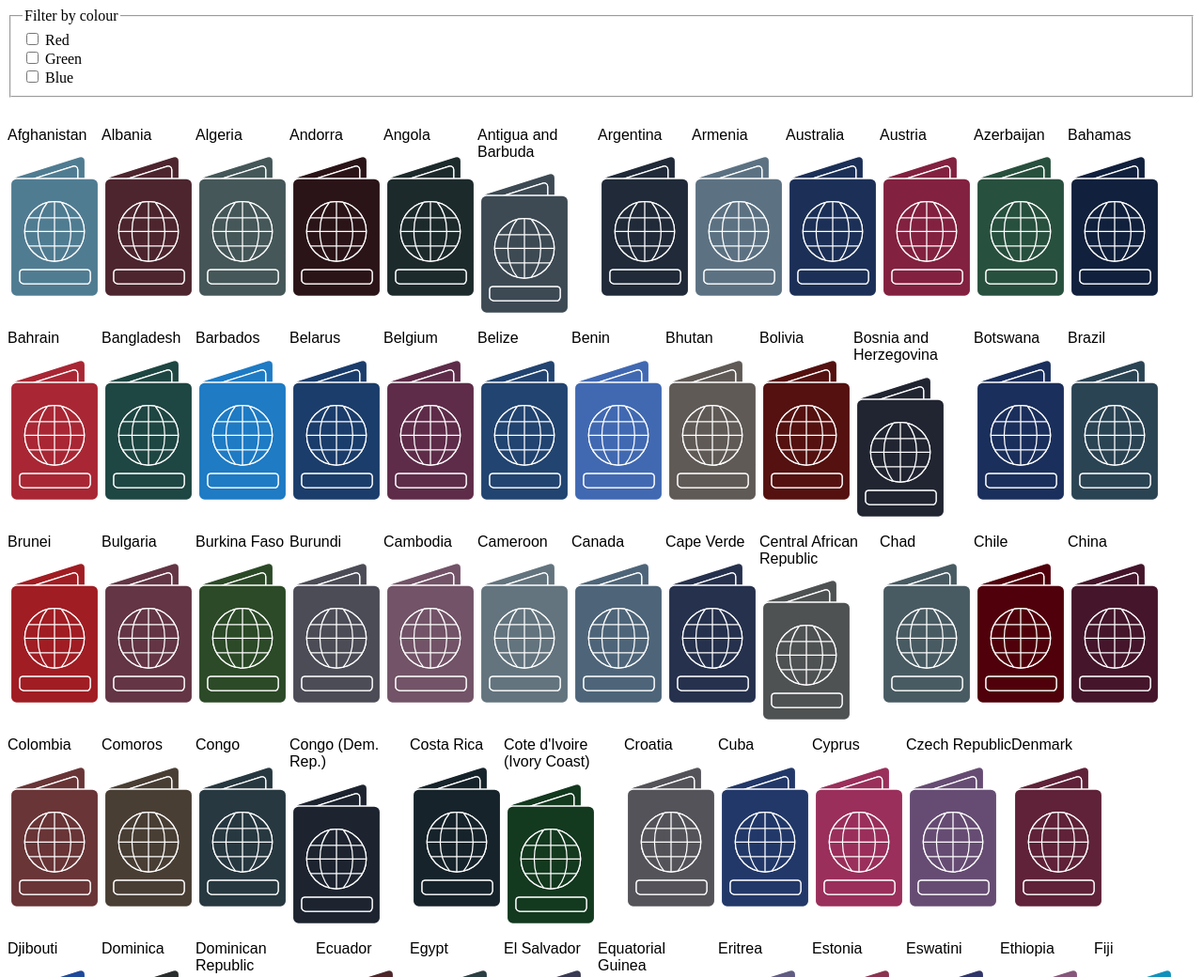
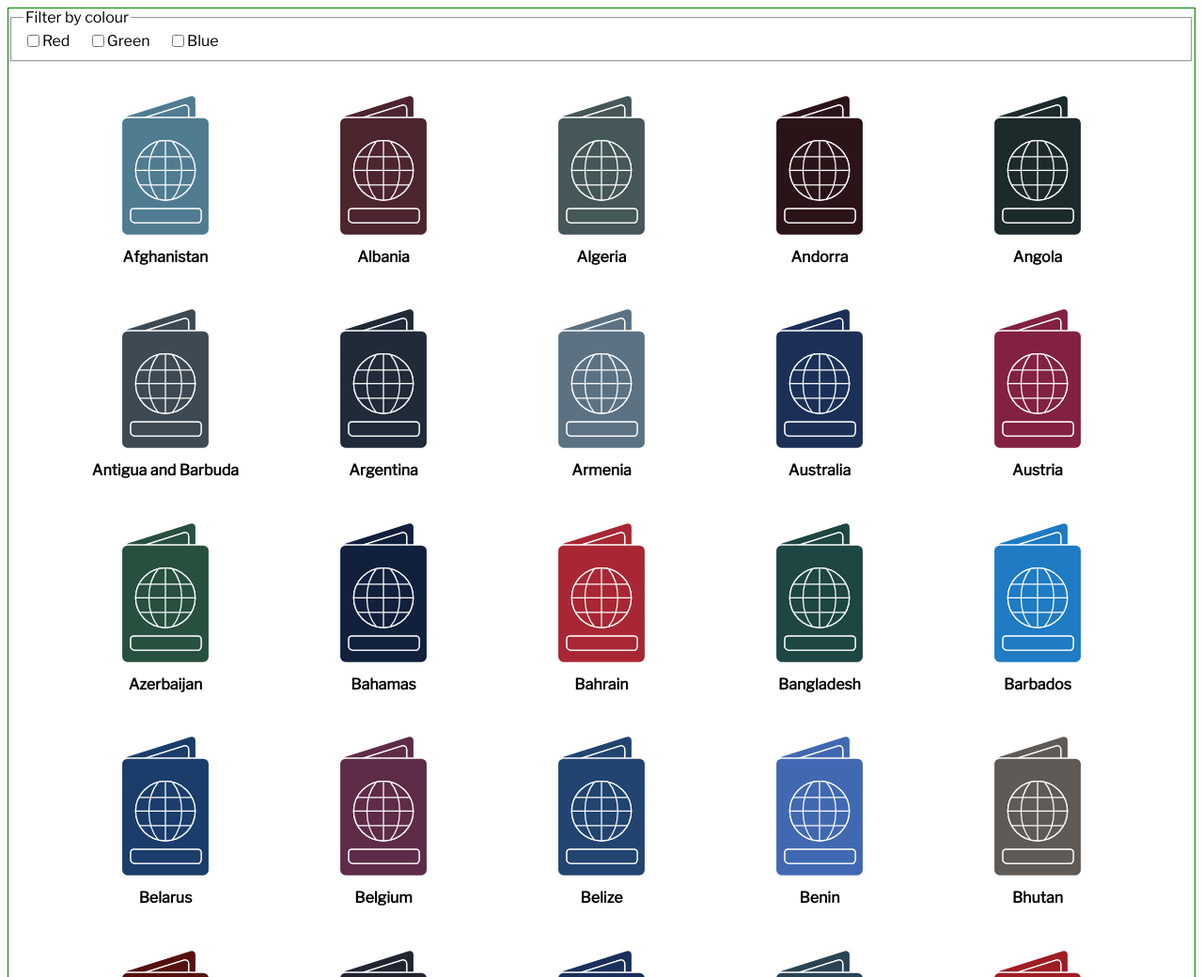
Before and after one commit to trianah/passport-colours, a website: page app/index.html in a window 1280 px wide. Shown: the top 1040 px of the page at 94% size. Drawn offline with nearby package versions, Linux system fonts and the light colour scheme.

Commit message:
FE styling

```diff
--- a/app/index.html
+++ b/app/index.html
@@ -5,12 +5,15 @@
     <title>Passport Colours</title>
     <meta name="description" content="" />
     <meta name="viewport" content="width=device-width, initial-scale=1" />
+    <link href="https://fonts.googleapis.com/css?family=Libre+Franklin" rel="stylesheet">
+
     <!--build:css css/styles.min.css -->
     <link rel="stylesheet" href="/css/styles.css" />
     <!-- endbuild -->
   </head>
 
   <body>
+  <main>
     <!--[if IE]>
       <p class="browserupgrade">
         You are using an <strong>outdated</strong> browser. Please
@@ -21,15 +24,15 @@
 
     <fieldset id="filter">
       <legend>Filter by colour</legend>
-      <div>
+      <div class="filter-option-wrap">
         <input data-filter-option type="checkbox" id="red" name="colour" value="red">
         <label for="red">Red</label>
       </div>
-      <div>
+      <div class="filter-option-wrap">
         <input data-filter-option type="checkbox" id="green" name="colour" value="green">
         <label for="green">Green</label>
       </div>
-      <div>
+      <div class="filter-option-wrap">
         <input data-filter-option type="checkbox" id="blue" name="colour" value="blue">
         <label for="blue">Blue</label>
       </div>
@@ -44,6 +47,7 @@
     <div id="passports-container">
       <!-- add passports here -->
     </div>
+    </main>
 
     <!-- <script src="js/vendor/modernizr-{{ MODERNIZR_VERSION }}.min.js"></script>
     <script
--- a/app/js/main.js
+++ b/app/js/main.js
@@ -21,7 +21,7 @@ d3.csv('data/colors.csv', function(d, i) {
 	item.attr(`data-colour-${data[i].colour}`, '')
 
 	item.attr('data-passport', '')
-	item.append('h2').text(data[i].country)
+
 	item
 		.append('svg')
 		.attr('class', 'icon')
@@ -31,6 +31,8 @@ d3.csv('data/colors.csv', function(d, i) {
 		)
 		.append('use')
 		.attr('xlink:href', '#passport')
+
+	item.append('h2').text(data[i].country)
 })
 
 function toRgb(val) {
--- a/app/scss/styles.scss
+++ b/app/scss/styles.scss
@@ -1,19 +1,32 @@
 svg {
 	width: 100px;
 	//border: 1px solid red;
+	display: block;
+	margin-left: auto;
+	margin-right: auto;
+}
+
+html {
+	font-family: 'Libre Franklin', sans-serif;
+}
+
+main {
+	border: 1px solid green;
+	max-width: 120rem;
+	margin-left: auto;
+	margin-right: auto;
 }
 
 h2 {
-	font-family: sans-serif;
-	font-weight: normal;
+	//font-weight: normal;
 	font-size: 16px;
-	max-width: 8em;
+	//max-width: 8em;
 	// color: white;
 	// position: absolute;
 	// top: 254px;
 	// left: 30px;
 	// max-width: 142px;
-	// text-align: center;
+	text-align: center;
 	// width: 100%;
 }
 
@@ -26,10 +39,12 @@ h2 {
 	//border: 2px dashed salmon;
 	display: flex;
 	flex-wrap: wrap;
+	justify-content: center;
 
 	& > * {
-		//width: 10%;
+		width: 200px;
 		//border: 1px dashed yellowgreen;
+		padding: 1rem;
 	}
 }
 
@@ -41,3 +56,11 @@ svg.icon {
 .hidden {
 	display: none;
 }
+
+.filter-option-wrap {
+	display: inline-flex;
+
+	& + & {
+		margin-left: 1rem;
+	}
+}
```
Also changed, not shown: app/css/styles.css.
